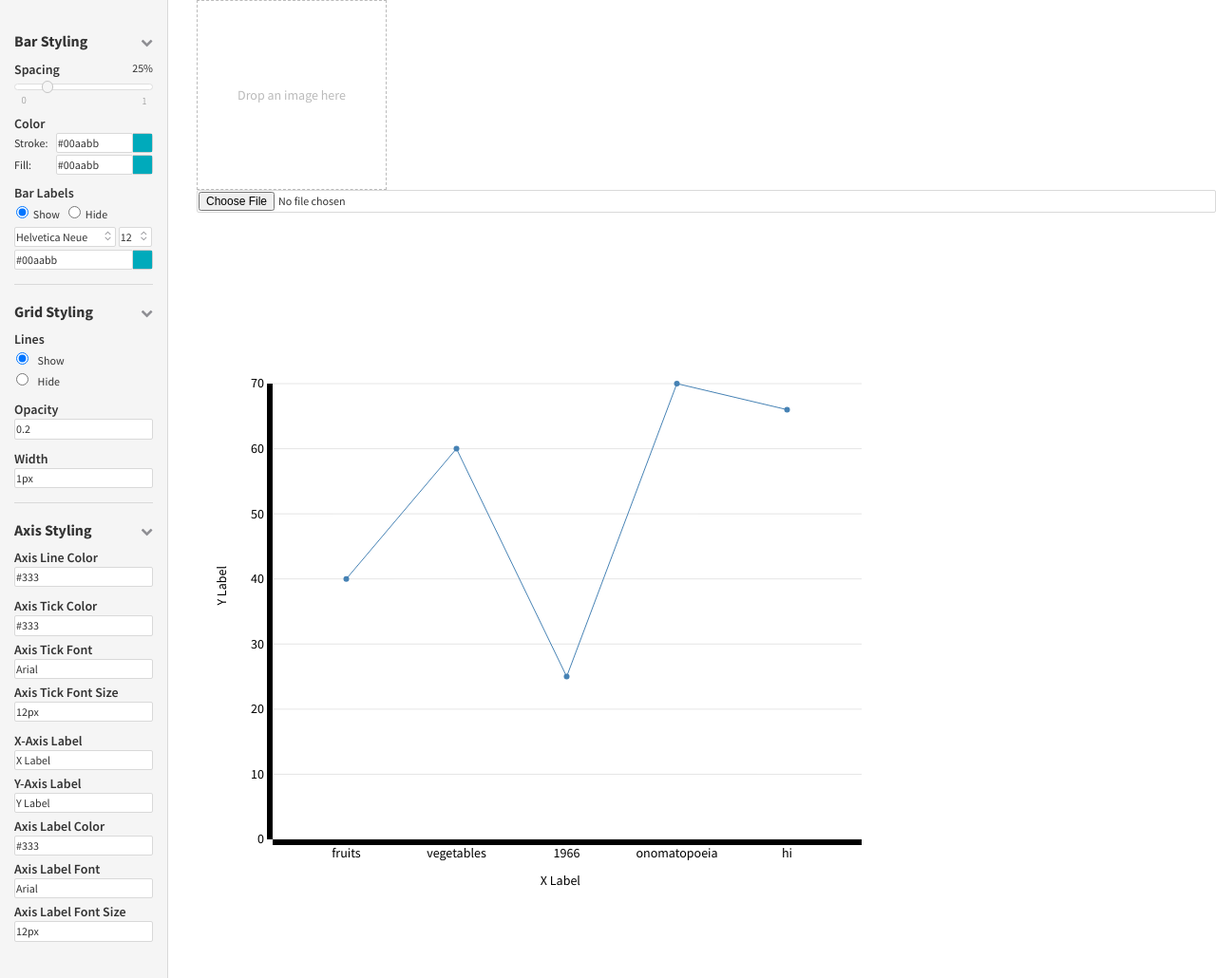
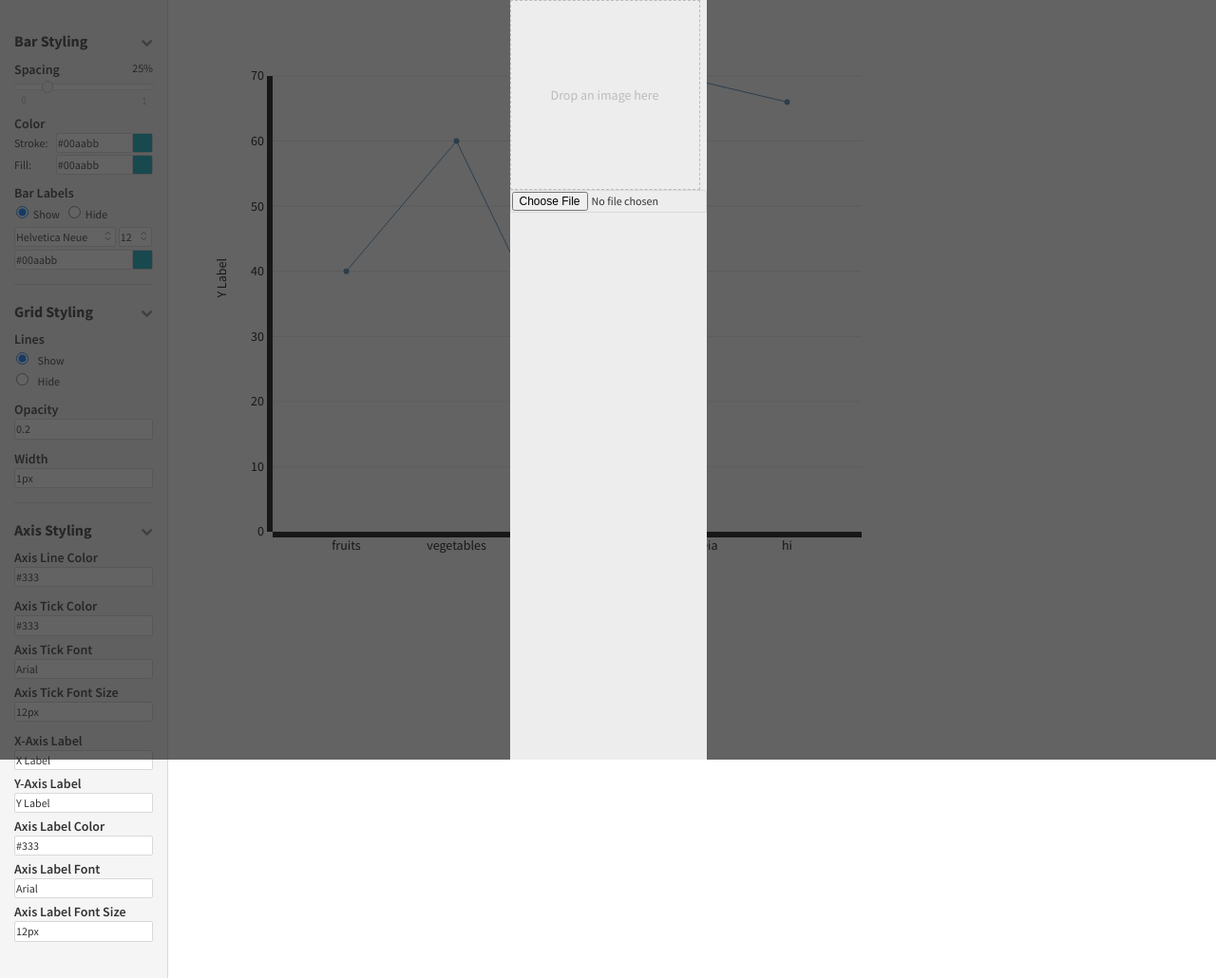
Before and after one commit to pkbriggs/project448b, a PHP site: page / in a window 1280 px wide. Shown: the whole page at 95% size. Run offline with PHP 8.4, Linux system fonts and the light colour scheme; some libraries are stand-ins or nearby versions.

Commit message:
Starting to create a modal for the image upload system

```diff
--- a/css/style.css
+++ b/css/style.css
@@ -72,6 +72,25 @@ input[type=radio] {
 
 
 /* uploaded image things */
+.image_upload_outer_container {
+	width: 100%;
+	height: 100%;
+	position: absolute;
+	display: flex;
+	background: rgba(33, 33, 33, 0.7);
+	z-index: 3;
+}
+
+.image_upload_container {
+	background: #ededed;
+	margin-left: auto;
+	margin-right: auto;
+}
+
+.image_upload_container {
+	position: flex;
+}
+
 .image_drag_and_drop_zone {
 	display: flex;
 	align-items: center;
--- a/index.html
+++ b/index.html
@@ -28,6 +28,10 @@
   <div id="chart_info" data-type="line" data-source="1"></div>
   <div class="vis_container">
     <!-- SVG stuff added here by JS -->
+  </div>
+
+  <div class="image_upload_outer_container">
+    <div class="image_upload_container">
       <div class="image_drag_and_drop_zone">
         <div class="drag_and_drop_label">Drop an image here</div>
       </div>
@@ -36,6 +40,7 @@
       <div class="image_dominant_color"></div>
       <div class="image_color_palette_container">
         <!-- a div will be appended here for each of the colors in the palette. they each have the class "image_color_palette_color" -->
+      </div>
     </div>
   </div>
 
--- a/js/color-extractor.js
+++ b/js/color-extractor.js
@@ -50,22 +50,27 @@ function getColorsFromImage(image) {
   });
 }
 
+// when a user begins dragging something over the drag area
 function handleDragEnter(evt) {
   $(".image_drag_and_drop_zone").addClass("drag_in_progress");
   $(".drag_and_drop_label").text("Drop away!");
 }
 
+// when the users stops dragging something over the drag area (without dropping)
 function handleDragLeave(evt) {
   $(".image_drag_and_drop_zone").removeClass("drag_in_progress");
   $(".drag_and_drop_label").text("Drop an image here");
 }
 
+// called every time the user moves their cursor while dragging over the drop area
 function handleDragOver(evt) {
   evt.stopPropagation();
   evt.preventDefault();
-  evt.dataTransfer.dropEffect = 'copy'; // Explicitly show this is a copy.
+  evt.dataTransfer.dropEffect = 'copy'; // Explicitly show this is a copy. prevents browser from redirecting to new page showing only the image
 }
 
+
+// when the user drops an image on the drop zone
 function handleFileSelect(evt) {
   $(".image_drag_and_drop_zone").removeClass("drag_in_progress");
   $(".drag_and_drop_label").text("Got it!");
```
Lines whose indentation alone changed are shown as unchanged.
